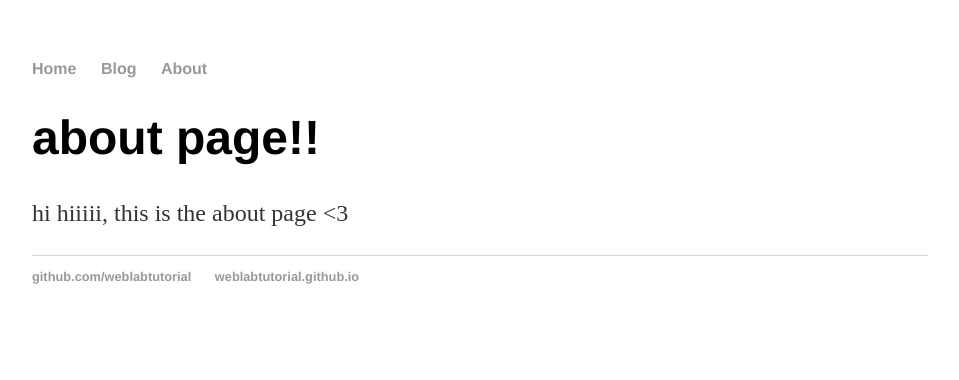
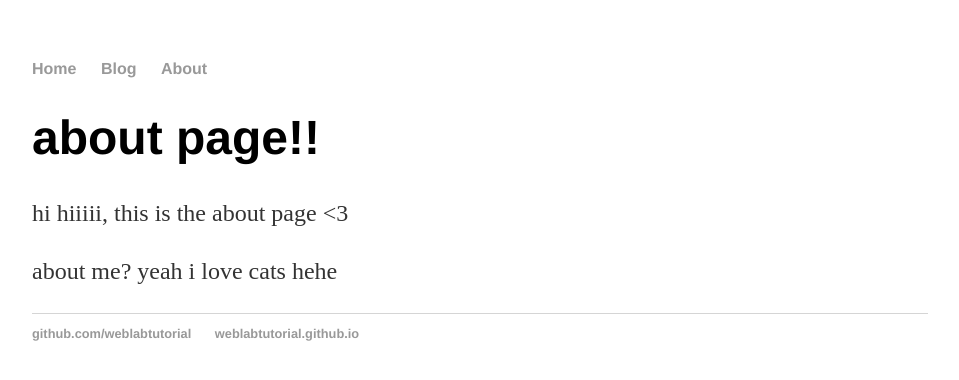
Before and after one commit to ij2002/ij2002.github.io, a Jekyll site: the page built from about/index.html, in a window 1280 px wide. Shown: the top 380 px of the page, without its empty margins (160-1119 px from the left). Built offline with Jekyll 4.4.1, drawn with Linux system fonts in a browser that asks for light colours.

Commit message:
Update index.html

```diff
--- a/about/index.html
+++ b/about/index.html
@@ -4,3 +4,4 @@ title: about page!!
 ---
  <h1>{{ page.title }}</h1>
  <p>hi hiiiii, this is the about page <3</p>
+ <p>about me? yeah i love cats hehe</p>
```
